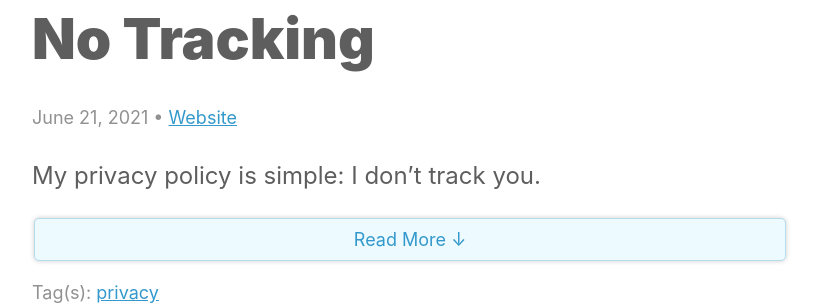
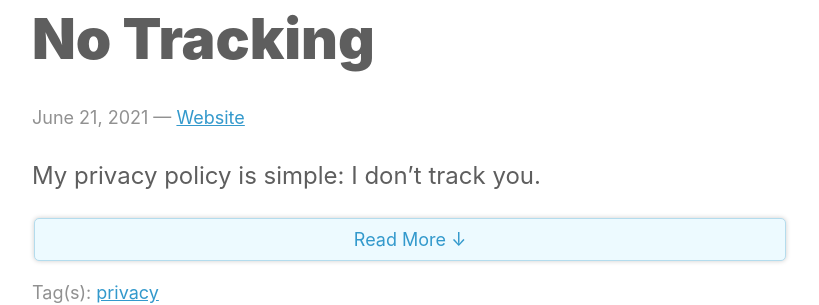
Before and after one commit to ajpwalser/ajpwalser.github.io, a Jekyll site: the page built from index.html, in a window 1280 px wide. Shown: the part 158-463 px from the top of the page, without its empty margins (230-1049 px from the left). Built offline with Jekyll 4.4.1, drawn with Linux system fonts in a browser that asks for light colours; some web fonts are replaced; the list of posts is cut into pages by our own code.

Commit message:
Update index.html

```diff
--- a/index.html
+++ b/index.html
@@ -10,7 +10,7 @@ description: Personal blog of Adam Walser.
 <h2 class="name headline" itemprop="name headline">
    <a href="{{ site.baseurl }}{{ post.url }}">{{ post.title | escape }}</a>
 </h2>
-<p class="time"><time datetime="{{ post.date | date_to_xmlschema }}" itemprop="datePublished">{{ post.date | date: "%B %-d, %Y" }}</time><span class="meta">{% for category in post.categories %} &#x2014; <a href="{{ site.url }}/categories/#{{ category | cgi_escape }}" title="Posts categorized “{{ category }}”" rel="category">{{ category }}</a>{% unless forloop.last %}&nbsp;{% endunless %}{% endfor %} &#8226; &#128204;</span></p>
+<p class="time"><time datetime="{{ post.date | date_to_xmlschema }}" itemprop="datePublished">{{ post.date | date: "%B %-d, %Y" }}</time><span class="meta">{% for category in post.categories %} &#8212; <a href="{{ site.url }}/categories/#{{ category | cgi_escape }}" title="Posts categorized “{{ category }}”" rel="category">{{ category }}</a>{% unless forloop.last %}&nbsp;{% endunless %}{% endfor %} &#8212; &#128204;</span></p>
 <div itemprop="articleBody">
    {% if post.content contains '<!--more-->' %}
    <div>
@@ -36,7 +36,7 @@ description: Personal blog of Adam Walser.
 <h2 class="name headline" itemprop="name headline">
    <a href="{{ site.baseurl }}{{ post.url }}">{{ post.title | escape }}</a>
 </h2>
-<p class="time"><time datetime="{{ post.date | date_to_xmlschema }}" itemprop="datePublished">{{ post.date | date: "%B %-d, %Y" }}</time><span class="meta">{% for category in post.categories %} &#8226; <a href="{{ site.url }}/categories/#{{ category | cgi_escape }}" title="Posts categorized “{{ category }}”" rel="category">{{ category }}</a>{% unless forloop.last %}&nbsp;{% endunless %}{% endfor %}</span></p>
+<p class="time"><time datetime="{{ post.date | date_to_xmlschema }}" itemprop="datePublished">{{ post.date | date: "%B %-d, %Y" }}</time><span class="meta">{% for category in post.categories %} &#8212; <a href="{{ site.url }}/categories/#{{ category | cgi_escape }}" title="Posts categorized “{{ category }}”" rel="category">{{ category }}</a>{% unless forloop.last %}&nbsp;{% endunless %}{% endfor %}</span></p>
 <div itemprop="articleBody">
    {% if post.content contains '<!--more-->' %}
    <div>
```
